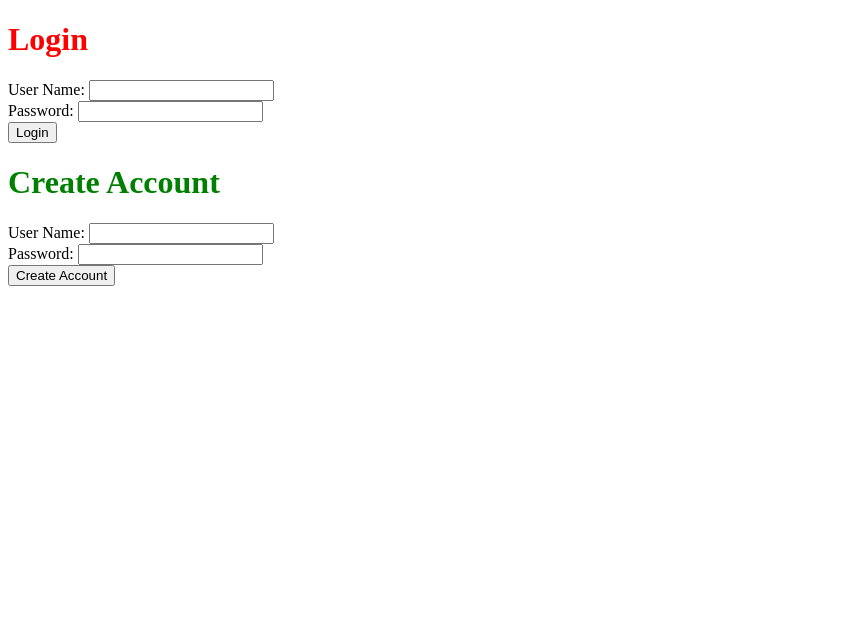
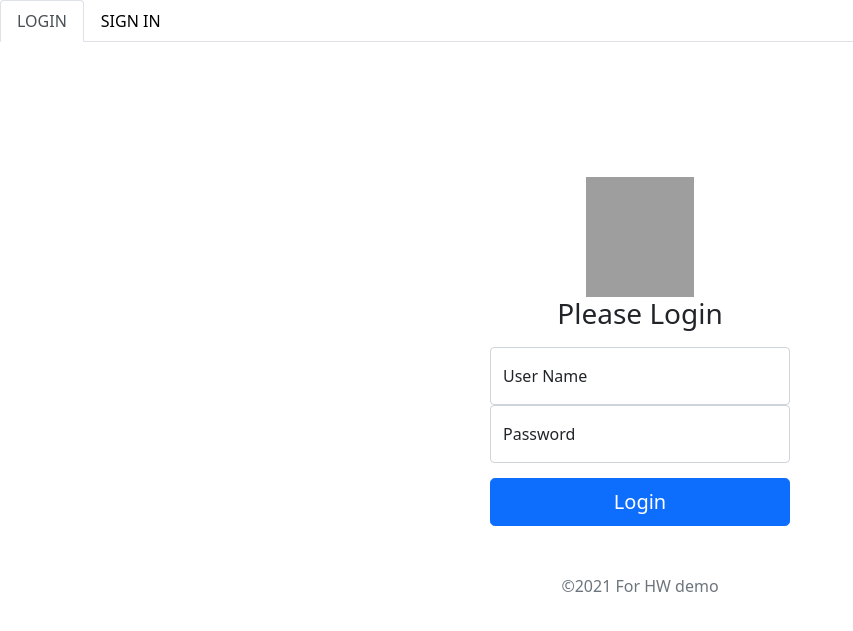
Before and after one commit to kiraskywing/DBproject, a PHP site: page / in a window 1280 px wide. Shown: the top 631 px of the page, without its empty margins (0-853 px from the left). Run offline with PHP 8.4, Linux system fonts and the light colour scheme; grey boxes are pictures that could not be loaded.

Commit message:
Adjust login page style

```diff
--- a/exam_post/index.php
+++ b/exam_post/index.php
@@ -1,5 +1,3 @@
-<!-- This is a test -->
-
 <?php
     session_start();
     # remove all session variables
@@ -10,26 +8,107 @@
 ?>
 
 <!DOCTYPE html>
-<html>
-<body>
+<html lang="en">
+    <head>
+        <meta charset="utf-8">
+        <meta name="viewport" content="width=device-width, initial-scale=1">
+        <meta name="description" content="">
+        <meta name="author" content="Mark Otto, Jacob Thornton, and Bootstrap contributors">
+        <meta name="generator" content="Hugo 0.82.0">
+        <title>My Demo Project</title>
+        <link rel="canonical" href="https://getbootstrap.com/docs/5.0/examples/sign-in/">
 
-<h1 style="color:red">Login</h1>
-<form action="login.php" method="post">
-    User Name:
-    <input type="text" name="uname"><br>
-    Password:
-    <input type="password" name="pwd"><br>
-    <input type="submit" value="Login">
-</form>
+        <!-- CSS only -->
+        <link href="https://cdn.jsdelivr.net/npm/bootstrap@5.0.0-beta3/dist/css/bootstrap.min.css" rel="stylesheet" integrity="sha384-eOJMYsd53ii+scO/bJGFsiCZc+5NDVN2yr8+0RDqr0Ql0h+rP48ckxlpbzKgwra6" crossorigin="anonymous">
 
-<h1 style="color:green">Create Account</h1>
-<form action="register.php" method="post">
-    User Name:
-    <input type="text" name="uname"><br>
-    Password:
-    <input type="password" name="pwd"><br>
-    <input type="submit" value="Create Account">
-</form>
+        <!-- JavaScript Bundle with Popper -->
+        <script src="https://cdn.jsdelivr.net/npm/bootstrap@5.0.0-beta3/dist/js/bootstrap.bundle.min.js" integrity="sha384-JEW9xMcG8R+pH31jmWH6WWP0WintQrMb4s7ZOdauHnUtxwoG2vI5DkLtS3qm9Ekf" crossorigin="anonymous"></script>
 
-</body>
+        <!-- Favicons -->
+        <link rel="apple-touch-icon" href="/docs/5.0/assets/img/favicons/apple-touch-icon.png" sizes="180x180">
+        <link rel="icon" href="/docs/5.0/assets/img/favicons/favicon-32x32.png" sizes="32x32" type="image/png">
+        <link rel="icon" href="/docs/5.0/assets/img/favicons/favicon-16x16.png" sizes="16x16" type="image/png">
+        <link rel="manifest" href="/docs/5.0/assets/img/favicons/manifest.json">
+        <link rel="mask-icon" href="/docs/5.0/assets/img/favicons/safari-pinned-tab.svg" color="#7952b3">
+        <link rel="icon" href="/docs/5.0/assets/img/favicons/favicon.ico">
+        <meta name="theme-color" content="#7952b3">
+
+
+        <style>
+            .bd-placeholder-img {
+                font-size: 1.125rem;
+                text-anchor: middle;
+                -webkit-user-select: none;
+                -moz-user-select: none;
+                user-select: none;
+            }
+            @media (min-width: 768px) {
+                .bd-placeholder-img-lg {
+                font-size: 3.5rem;
+                }
+            }
+            .form-signin {
+                width: 100%;
+                max-width: 330px;
+                padding: 15px;
+                margin: auto;
+                margin-top: 15vh;
+            }
+            .login-button {
+                margin-top: 15px;
+            }
+        </style>
+    </head>
+    <body class="text-center">
+            <ul class="nav nav-tabs" id="myTab" role="tablist">
+                <li class="nav-item" role="presentation">
+                    <button class="nav-link active" id="home-tab" data-bs-toggle="tab" data-bs-target="#home" type="button" role="tab" aria-controls="home" aria-selected="true">LOGIN</button>
+                </li>
+                <li class="nav-item" role="presentation">
+                    <button class="nav-link" id="profile-tab" data-bs-toggle="tab" data-bs-target="#profile" type="button" role="tab" aria-controls="profile" aria-selected="false">SIGN IN</button>
+                </li>
+            </ul>
+            <div class="tab-content" id="myTabContent">
+            <div class="tab-pane fade show active" id="home" role="tabpanel" aria-labelledby="home-tab">
+                <main class="form-signin">
+                    <form action="login.php" method="post">
+                        <img src="./login.png" alt="" height="120" width="108">
+                        <h1 class="h3 mb-3 fw-normal">Please Login</h1>
+
+                        <div class="form-floating">
+                            <input type="text" name="uname" class="form-control" id="uname" placeholder="Your user name">
+                            <label for="uname">User Name</label>
+                        </div>
+                        <div class="form-floating">
+                            <input type="password" class="form-control" id="password" placeholder="Your password">
+                            <label for="password">Password</label>
+                        </div>
+
+                        <button class="login-button w-100 btn btn-lg btn-primary" type="submit">Login</button>
+                        <p class="mt-5 mb-3 text-muted">©2021 For HW demo</p>
+                    </form>
+                </main>
+            </div>
+            <div class="tab-pane fade" id="profile" role="tabpanel" aria-labelledby="profile-tab">
+                <main class="form-signin">
+                    <form action="register.php" method="post">
+                        <img src="./login.png" alt="" height="120" width="108">
+                        <h1 class="h3 mb-3 fw-normal">Please Sign In</h1>
+
+                        <div class="form-floating">
+                            <input type="text" name="uname" class="form-control" id="uname" placeholder="Your user name">
+                            <label for="uname">User Name</label>
+                        </div>
+                        <div class="form-floating">
+                            <input type="password" class="form-control" id="password" placeholder="Your password">
+                            <label for="password">Password</label>
+                        </div>
+
+                        <button class="login-button w-100 btn btn-lg btn-success" type="submit">Sign In</button>
+                        <p class="mt-5 mb-3 text-muted">©2021 For HW demo</p>
+                    </form>
+                </main>
+            </div>
+        </div>
+    </body>
 </html>
```
